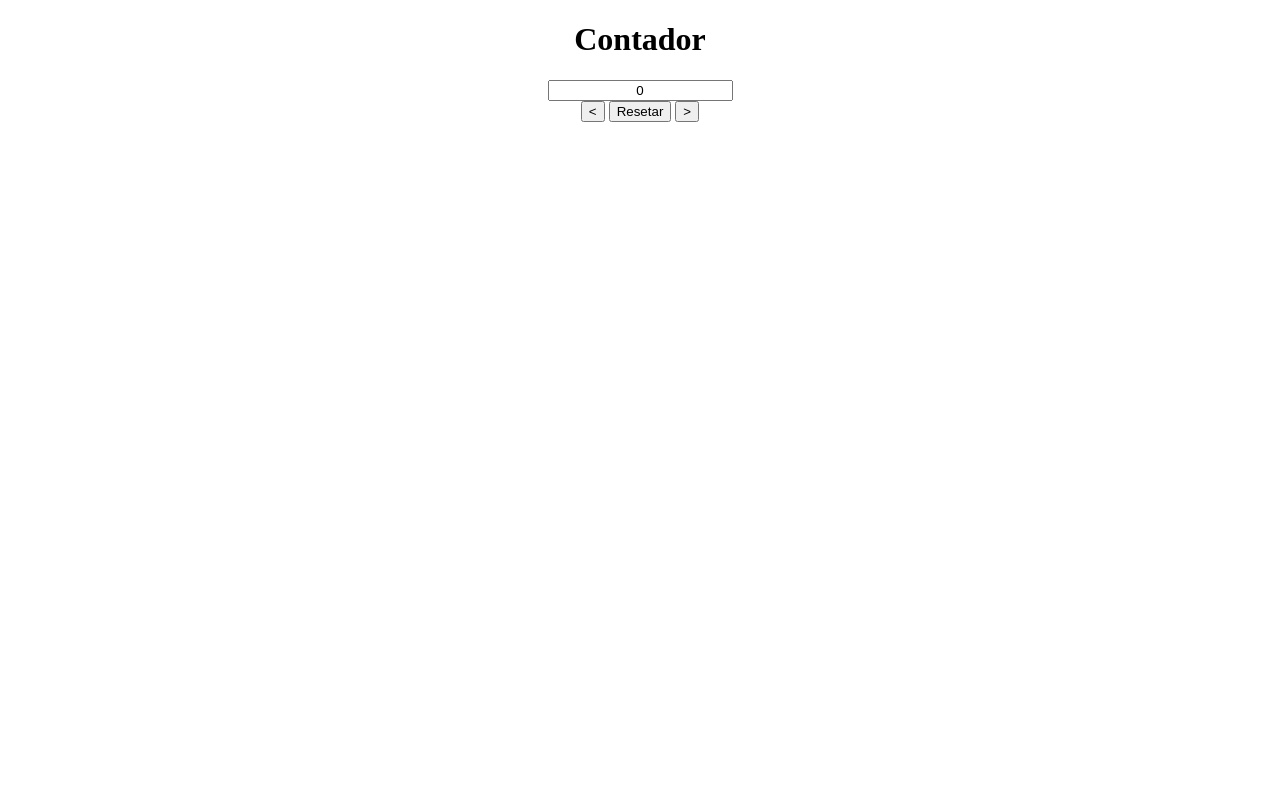
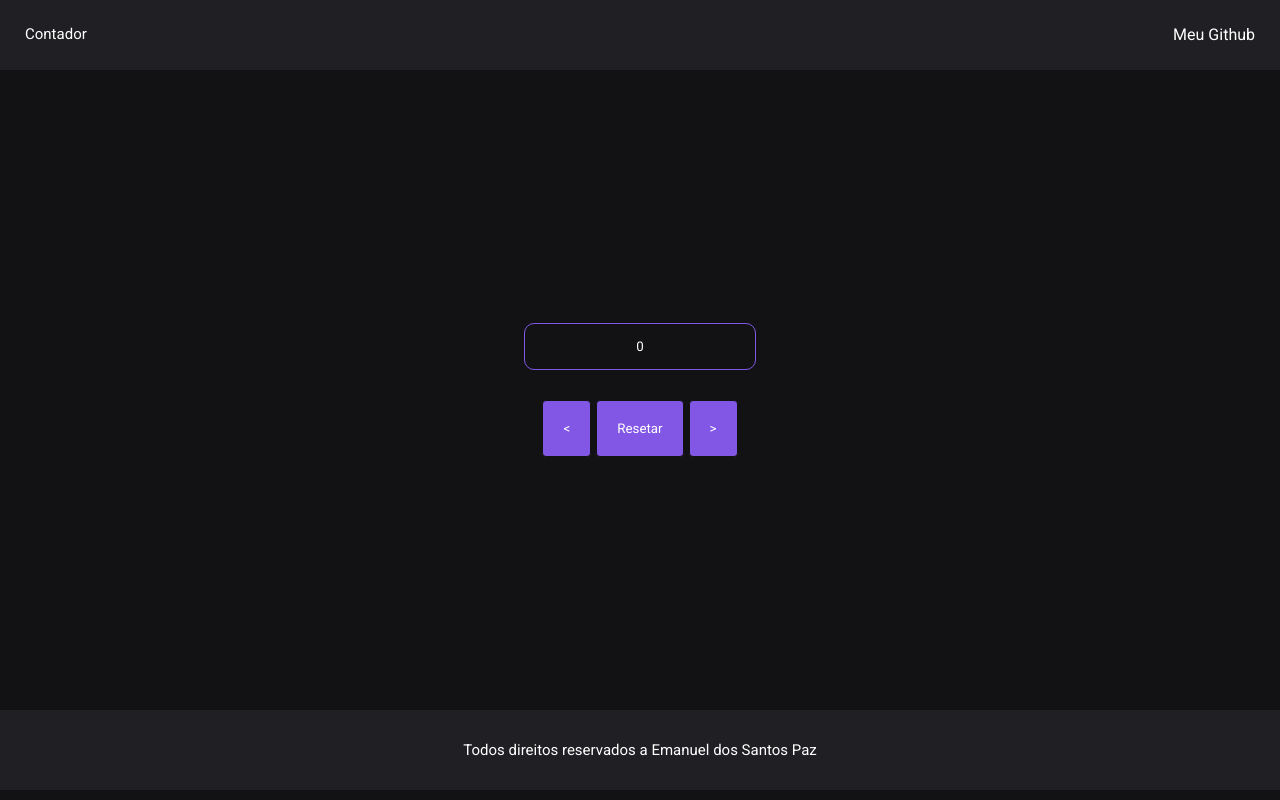
Before and after one commit to devSantos16/Desafio-GSO-Medicina-Ocupacional-2, a plain HTML site: page index.html in a window 1280 px wide. Drawn offline with Linux system fonts and the light colour scheme.

Commit message:
Adicionando popup, footer e comentarios

```diff
--- a/assets/scripts.js
+++ b/assets/scripts.js
@@ -9,9 +9,28 @@ buttonMaior.addEventListener("click", () => {
 
 buttonMenor.addEventListener("click", () => {
     let input = parseInt(document.getElementById("input").value) - 1;
+    if (input < 0) {
+        mostrarPopup();
+        return;
+    }
     document.getElementById("input").value = input;
 })
 
 resetar.addEventListener("click", () => {
     document.getElementById("input").value = 0;
 })
+
+async function mostrarPopup() {
+    var popup = document.getElementById("popup");
+
+    if (document.getElementsByClassName("hidden")) {
+        await popup.classList.remove("hidden");
+    }
+
+    popup.classList.toggle("show");
+    await new Promise(r => setTimeout(r, 2000));
+    await popup.classList.toggle("hidden");
+
+    popup.classList.remove("show");
+
+}
--- /dev/null
+++ b/assets/style/popup.css
@@ -0,0 +1,52 @@
+ /* Popup container */
+ .popup {
+     position: fixed;
+     cursor: pointer;
+     margin-top: 20px;
+     width: 100%;
+ }
+
+/* Elemento do popup  */
+ .popup .popup-elemento {
+     font-size: 15px;
+     width: 100px;
+     border-radius: 5px;
+     background-color: #202024;
+     padding: 10px;
+     visibility: hidden;
+ }
+
+ /* Visibilidade do Popup */
+ .popup .show {
+     visibility: visible;
+     -webkit-animation: fadeIn 1s;
+     animation: fadeIn 1s
+ }
+
+ /* Invisibilidade do Popup */
+ .popup .hidden {
+     visibility: hidden;
+     opacity: 0;
+     transition: visibility 0s 1s, opacity 1s linear;
+ }
+
+ /* Animações de transição */
+ @-webkit-keyframes fadeIn {
+     from {
+         opacity: 0;
+     }
+
+     to {
+         opacity: 1;
+     }
+ }
+
+ @keyframes fadeIn {
+     from {
+         opacity: 0;
+     }
+
+     to {
+         opacity: 1;
+     }
+ }
--- a/assets/style/style.css
+++ b/assets/style/style.css
@@ -1,3 +1,80 @@
-*{
+@import url('https://fonts.googleapis.com/css2?family=Roboto&display=swap');
+
+* {
+    color: white;
+    font-family: 'Roboto', sans-serif;
+    margin: 0;
+}
+
+body {
+    background-color: #121214;
     text-align: center;
 }
+
+button {
+    padding: 20px;
+    border-radius: 4px;
+    background-color: #8257E5;
+    border: 1px solid #121214;
+}
+
+input {
+    border-radius: 10px;
+    background-color: #121214;
+    border: 1px solid #8257E5;
+    padding: 15px;
+    width: 200px;
+    text-align: center;
+}
+
+a:link {
+    text-decoration: none
+}
+
+.nav-container {
+    width: 100%;
+    height: 70px;
+    background-color: #202024;
+}
+
+.nav-a {
+    padding: 25px;
+
+}
+
+.nav-right {
+    float: right;
+}
+
+.nav-right a:hover {
+    color: #8257E5;
+    transition: 0.5s;
+}
+
+.nav-left {
+    float: left;
+    font-size: 15px;
+}
+
+.main-container {
+    display: flex;
+    flex-direction: column;
+    justify-content: center;
+    align-content: center;
+    height: 80vh;
+}
+
+.button-container {
+    margin-top: 30px;
+    display: flex;
+    justify-content: center;
+    flex-direction: row;
+    gap: 5px;
+}
+
+.main-footer {
+    font-size: 15px;
+    height: 10vh;
+    background-color: #202024;
+    line-height: 10vh;
+}
--- a/index.html
+++ b/index.html
@@ -1,25 +1,43 @@
 <!DOCTYPE html>
-<html lang="en">
+<html lang="pt-br">
 
 <head>
     <meta charset="UTF-8">
     <meta http-equiv="X-UA-Compatible" content="IE=edge">
     <meta name="viewport" content="width=device-width, initial-scale=1.0">
-    <title>Document</title>
+    <title> Contador em HTML | JS | CSS</title>
     <link rel="stylesheet" href="assets/style/style.css">
+    <link rel="stylesheet" href="assets/style/popup.css">
 </head>
 
 <body>
-    <h1>Contador</h1>
+    <nav class="nav-container">
+        <div class="nav-left nav-a">
+            <a>Contador</a>
+        </div>
+        <div class="nav-right nav-a">
+            <a href="https://github.com/devSantos16">Meu Github</a>
+        </div>
+    </nav>
+    <div class="popup">
+        <span class="popup-elemento" id="popup">O valor não pode ser negativo !</span>
+    </div>
     <div class="main-container">
-        <input id = "input" type="text" value="0">
-        <div class="buttons-container">
-            <button id = "buttonMenor"> < </button>
-            <button id = "resetar"> Resetar </button>
-            <button id = "buttonMaior"> > </button>
+        <div class="main">
+            <!-- Aviso caso for negativo -->
+            <input id="input" disabled type="text" value="0">
+            <div class="button-container">
+                <button id="buttonMenor">
+                    < </button>
+                        <button id="resetar"> Resetar </button>
+                        <button id="buttonMaior"> > </button>
+            </div>
         </div>
-
     </div>
+    <footer class="main-footer">
+        <p>Todos direitos reservados a Emanuel dos Santos Paz</p>
+    </footer>
 </body>
 <script src="assets/scripts.js"></script>
+
 </html>
```
